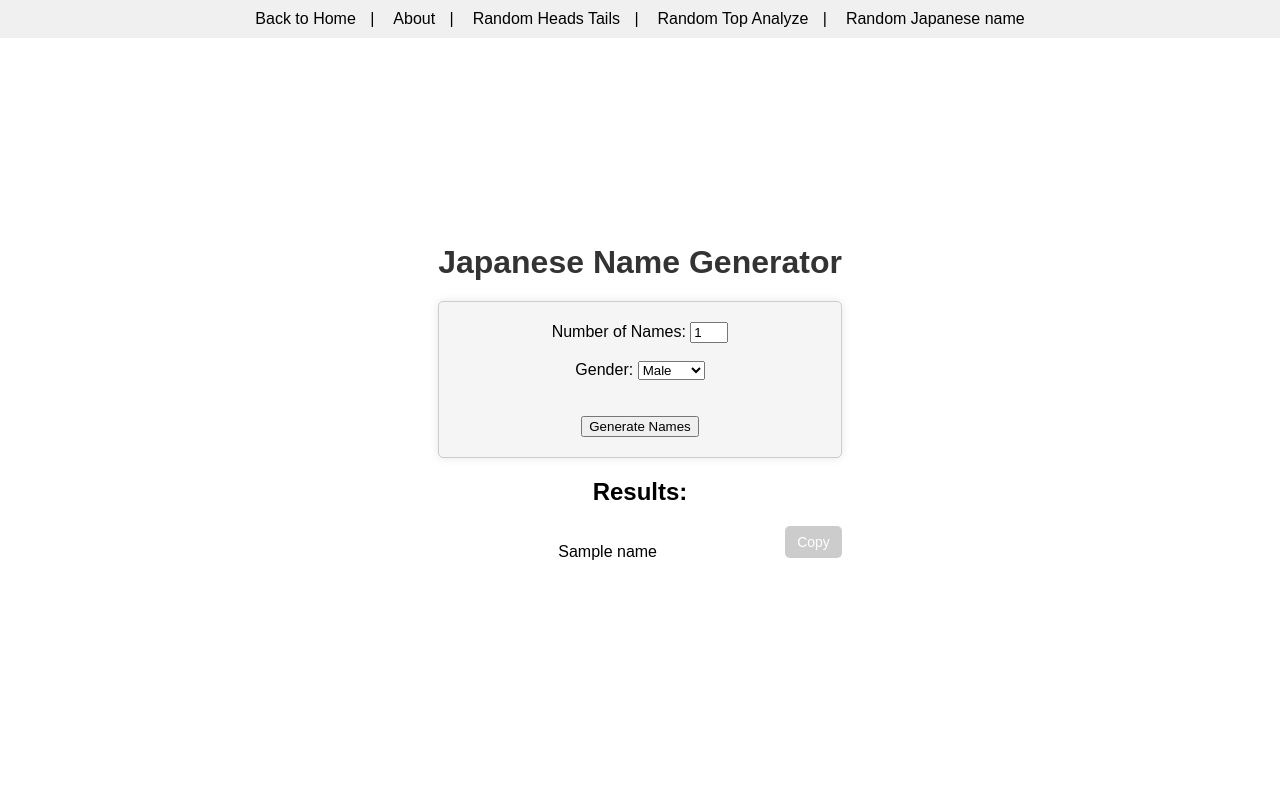
After one commit to mr9733n/rna2, a Python web app: template flask/templates/random_japanese_names.html in a window 1280 px wide. The commit adds this page. Run offline with Jinja, Linux system fonts and the light colour scheme; the template is opened without the code that fills it: most values are stand-ins (such as "Sample title", 1, 10 or a date in 2020).

Commit message:
japanese_name_genrator added

```diff
--- a/flask/requirements.txt
+++ b/flask/requirements.txt
@@ -1,3 +1,7 @@
 Flask==2.0.1
 Werkzeug==2.0.1
 numpy
+beautifulsoup4
+requests
+unidecode
+jsonify
--- a/flask/static/style.css
+++ b/flask/static/style.css
@@ -1,5 +1,11 @@
 body {
     font-family: Arial, sans-serif;
+    display: flex;
+    flex-direction: column;
+    justify-content: center;
+    align-items: center;
+    height: 100vh;
+    margin: 0;
 }
 
 .container {
@@ -11,6 +17,7 @@ body {
 
 h1 {
     color: #333;
+    margin-bottom: 20px;
 }
 
 button {
@@ -20,6 +27,7 @@ button {
     border: none;
     border-radius: 5px;
     cursor: pointer;
+    margin-bottom: 20px;
 }
 
 button:hover {
@@ -34,3 +42,86 @@ ul {
 li {
     margin-bottom: 5px;
 }
+
+form {
+    text-align: center;
+    padding: 20px;
+    border: 1px solid #ccc;
+    border-radius: 5px;
+    background-color: #f5f5f5;
+    box-shadow: 0 0 10px rgba(0, 0, 0, 0.1);
+}
+
+#name-generator-form {
+    margin: 0;
+}
+
+#results {
+    text-align: left;
+    white-space: pre-wrap;
+    max-width: 400px;
+    padding: 10px;
+    background-color: #fff;
+    border: 1px solid #ccc;
+    border-radius: 5px;
+}
+
+pre {
+    font-family: Arial, sans-serif;
+    white-space: nowrap; /* Prevent line breaks */
+}
+
+.name-container {
+    display: flex;
+    align-items: center;
+}
+
+.name {
+    flex-grow: 1;
+    margin: 0;
+    padding: 0;
+    list-style-type: none; /* Remove bullets */
+}
+
+.copy-button {
+    background-color: #ccc; /* Серый цвет по умолчанию */
+    border: none;
+    color: white;
+    padding: 8px 12px;
+    text-align: center;
+    text-decoration: none;
+    display: inline-block;
+    font-size: 14px;
+    margin-left: 8px;
+    cursor: pointer;
+}
+
+.copy-button:hover {
+    background-color: #45a049;
+}
+
+.copy-button.copied {
+    background-color: #4CAF50; /* Новый цвет после копирования */
+}
+
+/* Стилизация класса menu */
+.menu {
+    background-color: #f0f0f0;  /* Цвет фона меню */
+    padding: 10px 0;            /* Отступы внутри меню */
+    text-align: center;         /* Выравнивание текста по центру */
+    position: fixed;            /* Фиксированное положение */
+    top: 0;                     /* Прижать к верху страницы */
+    width: 100%;                /* Ширина меню на всю ширину страницы */
+    z-index: 1000;              /* Уровень перекрытия, чтобы меню всегда было сверху */
+}
+
+.menu a {
+    color: #000;                /* Цвет ссылок */
+    margin: 0 10px;             /* Отступы между ссылками */
+    text-decoration: none;      /* Убрать подчеркивание у ссылок */
+    font-size: 16px;            /* Размер шрифта */
+}
+
+.menu a:hover {
+    color: #555;                /* Цвет ссылок при наведении */
+}
--- /dev/null
+++ b/flask/templates/random_japanese_names.html
@@ -0,0 +1,64 @@
+<!DOCTYPE html>
+<html>
+<head>
+    <title>Japanese Name Generator</title>
+    <link rel="stylesheet" type="text/css" href="{{ url_for('static', filename='style.css') }}">
+</head>
+<body>
+        <div class="menu">
+            <a href="{{ url_for('index') }}">Back to Home</a>&nbsp;|&nbsp;
+            <a href="{{ url_for('about') }}">About</a>&nbsp;|&nbsp;
+            <a href="{{ url_for('random_heads_tails') }}">Random Heads Tails</a>&nbsp;|&nbsp;
+            <a href="{{ url_for('random_top_analyze') }}">Random Top Analyze</a>&nbsp;|&nbsp;
+            <a href="{{ url_for('random_japanese_names') }}">Random Japanese name</a>
+        </div>
+    <div class="container">
+            <h1>Japanese Name Generator</h1>
+    <form id="name-generator-form" method="POST">
+        <label for="num_names">Number of Names:</label>
+        <input type="number" id="num_names" name="num_names" value="1" min="1" max="25" style="width: 30px;">
+        <br>
+        <br>
+        <label for="sex">Gender:</label>
+        <select id="sex" name="sex">
+            <option value="male">Male</option>
+            <option value="female">Female</option>
+        </select>
+        <br>
+        <br>
+        <br>
+        <input type="submit" value="Generate Names">
+    </form>
+    <h2>Results:</h2>
+    <div>
+        {% for name in names %}
+			<div class="name-container">
+				<span class="name" data-name="{{ name }}">{{ name }}</span>
+				<button class="copy-button initial">Copy</button>
+			</div>
+        {% endfor %}
+    </div>
+<script>
+    // Copy element
+    function copyText(element) {
+        const textToCopy = element.getAttribute('data-name');
+        const textArea = document.createElement('textarea');
+        textArea.value = textToCopy;
+        document.body.appendChild(textArea);
+        textArea.select();
+        document.execCommand('copy');
+        document.body.removeChild(textArea);
+    }
+    // "Copy" events handler
+    const copyButtons = document.querySelectorAll('.copy-button');
+    copyButtons.forEach(function (button) {
+        button.addEventListener('click', function () {
+            copyText(button.previousElementSibling);
+            button.classList.remove('initial');
+            button.classList.add('copied');
+        });
+    });
+</script>
+</div>
+</body>
+</html>
```
Also changed, not shown: flask/app.py (+45 -7 lines), flask/japanese_name_generator.py (added, +127 -0 lines), flask/templates/about.html (+8 -5 lines), flask/templates/index.html (+9 -6 lines), flask/templates/random_heads_tails.html (+7 -5 lines), flask/templates/random_heads_tails_result.html (deleted, +0 -34 lines), flask/templates/random_top_analyze.html (+6 -4 lines), 1 other file.
